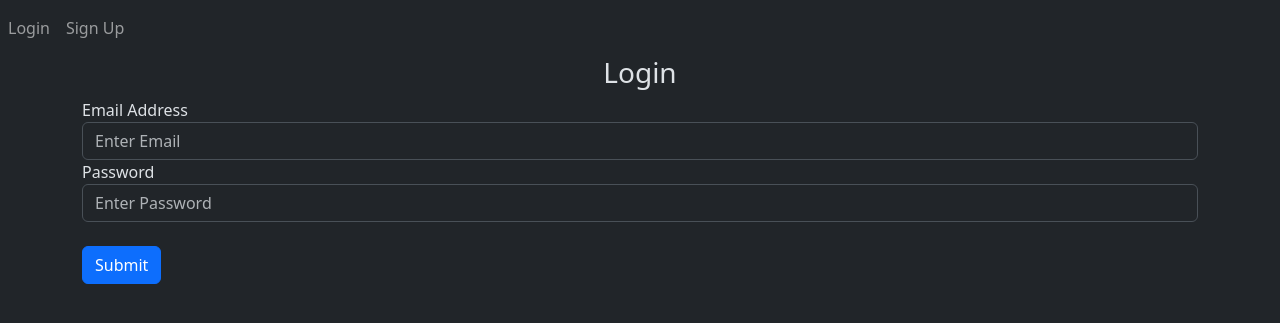
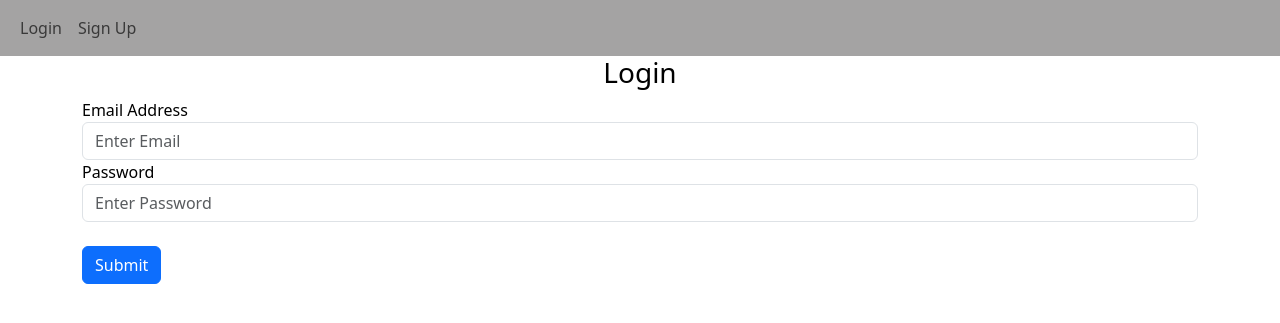
Before and after one commit to hinsoned/Active_Recall_Pro, a Flask app: a page that uses website/templates/base.html in a window 1280 px wide. Shown: the top 323 px of the page. Run offline with Flask 3, Linux system fonts and the light colour scheme; some libraries are stand-ins or nearby versions.

Commit message:
Updated base.html
Added basic light/dark mode toggle switch; updated navbar toggle to bootstrap 5.3; created navbar container for future stylizing

```diff
--- a/website/templates/base.html
+++ b/website/templates/base.html
@@ -4,7 +4,10 @@ creating other pages.
 -->
 
 <!DOCTYPE html>
+<!--
 <html lang="en" data-bs-theme="dark">
+-->
+<html lang="en">
 <head>
     <meta charset="UTF-8">
     <!--This line is metadata about html in the viewport. In this case it sets the
@@ -26,13 +29,31 @@ creating other pages.
 
     <!--This is jinja2 templating language. Child templates can override this.-->
     <title>{% block title %}Home{% endblock %}</title>
+    <style>
+      :root {
+        --background-color: white;
+        --text-color: black;
+      }
+
+      [data-theme="dark"] {
+        --background-color: rgb(78, 78, 78);
+        --text-color: white;
+      }
+
+      body {
+        background-color: var(--background-color);
+        color: var(--text-color);
+        transition: background-color 0.3s, color 0.3s;
+      }
+    </style>
 </head>
 <body>
+  <div class="container-fluid" style="background-color:rgb(164, 163, 163); ">
     <!--This is the navbar. These are bootstrap classes.-->
-    <nav class="navbar navbar-expand-lg navbar-dark bg-dark">
+    <nav class="navbar navbar-expand-lg">
       <!--This creates a collapsable nav menu from the nav bar.-->
-        <button class="navbar-toggler" type="button" data-toggle="collapse"
-        data-target="#navbar">
+        <button class="navbar-toggler" type="button" data-bs-toggle="collapse"
+        data-bs-target="#navbar">
             <span class="navbar-toggler-icon"></span>
         </button>
         <div class="collapse navbar-collapse" id="navbar">
@@ -40,16 +61,46 @@ creating other pages.
             <!--These are navbar links-->
             {% if current_user.is_authenticated %}
             <a class="nav-item nav-link" id="home" href="/">Home</a>
+            <a class="nav-item nav-link" id="heatmap" href="{{ url_for('views.heat_map', user_id=current_user.id) }}">Heatmap</a>
+            <a class="nav-item nav-link" id="themetoggle">
+              <label class="form-check form-switch">
+                <input class="form-check-input" type="checkbox" id="themeToggle">
+                <span class="form-check-label">Dark Mode</span>
+              </label>
+            </a>
             <a class="nav-item nav-link" id="logout" href="/logout">Logout</a>
-            <a class="nav-item nav-link" id="heatmap" href="{{ url_for('views.heat_map', user_id=current_user.id) }}">Heatmap</a>
 
             {% else %}
             <a class="nav-item nav-link" id="login" href="/login">Login</a>
-            <a class="nav-item nav-link" id="singUp" href="/sign-up">Sign Up</a>
+            <a class="nav-item nav-link" id="signUp" href="/sign-up">Sign Up</a>
             {% endif %}
           </div>
         </div>
     </nav>
+  </div>
+  <script>
+    // Function to switch themes
+    const themeToggle = document.getElementById('themeToggle');
+
+    // Check for saved user preference, if any, on page load
+    const currentTheme = localStorage.getItem('theme');
+    if (currentTheme) {
+        document.body.setAttribute('data-theme', currentTheme);
+        if (currentTheme === 'dark') {
+            themeToggle.checked = true;
+        }
+    }
+
+    themeToggle.addEventListener('change', function() {
+        if (this.checked) {
+            document.body.setAttribute('data-theme', 'dark');
+            localStorage.setItem('theme', 'dark');
+        } else {
+            document.body.removeAttribute('data-theme');
+            localStorage.setItem('theme', 'light');
+        }
+    });
+</script>
     <!--get_flashed_messages is a built in flash method. This if statement will
     only display messages if there are any to be displayed.-->
     {% with messages = get_flashed_messages(with_categories=true) %}
@@ -71,6 +122,21 @@ creating other pages.
           </div>
           {% endif %}
         {% endfor %}
+
+        <!--JavaScript to automatically close alerts-->
+        <script>
+          document.addEventListener('DOMContentLoaded', function () {
+            // Select all alerts
+            var alerts = document.querySelectorAll('.alert');
+            alerts.forEach(function (alert) {
+              // Set timeout to auto-dismiss the alert
+              setTimeout(function () {
+                var alertInstance = new bootstrap.Alert(alert);
+                alertInstance.close();
+              }, 5000);
+            });
+          });
+        </script>
       {% endif %}
     {% endwith %}
 
@@ -102,6 +168,7 @@ creating other pages.
     </script>
 
     {% block javascript %}
+    <!--
     <script type="text/javascript">
       function deleteFlashcard(flashcardId) {
     fetch("/delete-flashcard", {
@@ -112,6 +179,7 @@ creating other pages.
     });
     }
     </script>
+    -->
     {% endblock %}
 
 </body>
```
